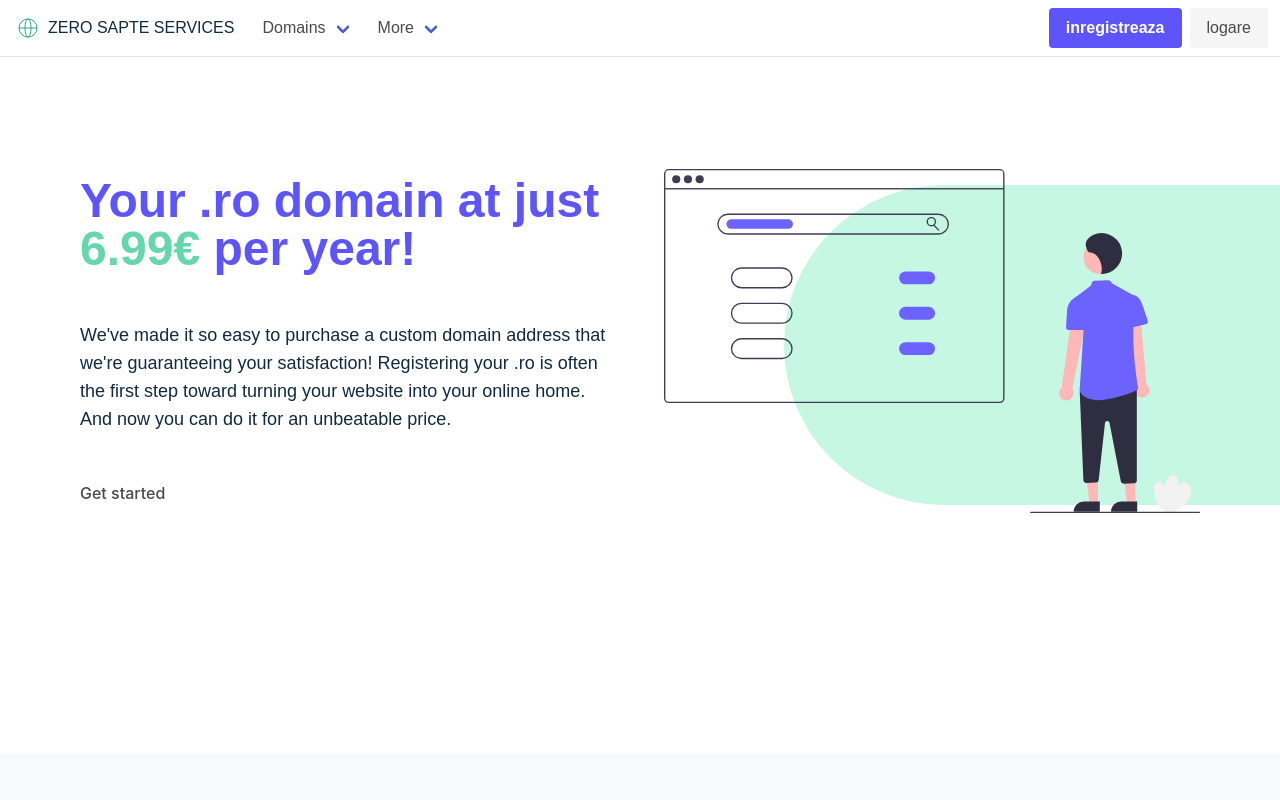
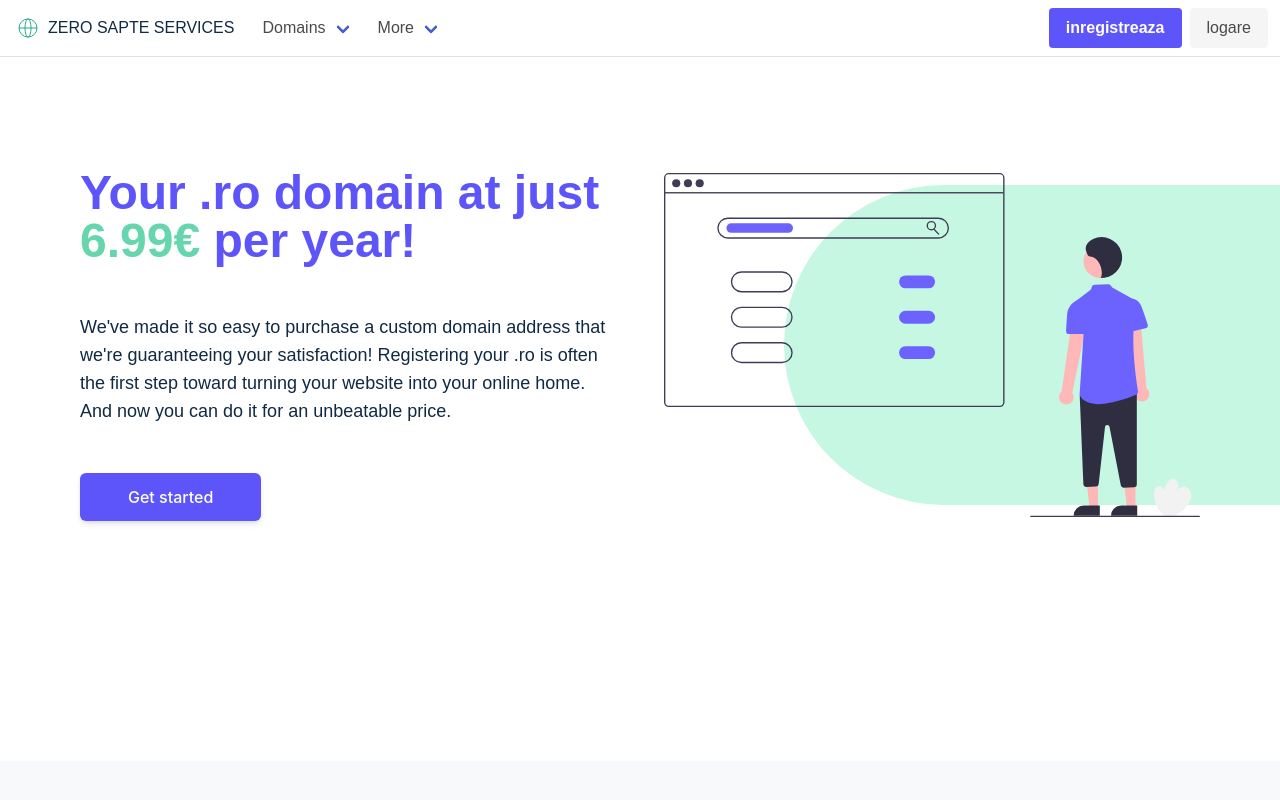
Before and after one commit to danutsss/mevn-domains-registry, a Vue app in the folder client/: page / in a window 1280 px wide. Shown: the top 800 px of the page. Built offline with nearby package versions, Linux system fonts and the light colour scheme; a web font is replaced by a local one; what particles.vue3 would draw is missing.

Commit message:
applied button classes.

```diff
--- a/client/src/assets/css/main.css
+++ b/client/src/assets/css/main.css
@@ -31,3 +31,15 @@ body {
   display: flex;
   flex-direction: column;
 }
+
+.btn {
+  @apply shadow-md py-3 px-6 rounded-md transition duration-300;
+}
+
+.btn-purple {
+  @apply bg-primary-500 text-white;
+}
+
+.btn-white {
+  @apply bg-white;
+}
--- a/client/src/main.js
+++ b/client/src/main.js
@@ -11,5 +11,4 @@ const app = createApp(App).use(Particles);
 
 app.use(createPinia());
 app.use(router);
-
 app.mount("#app");
```
